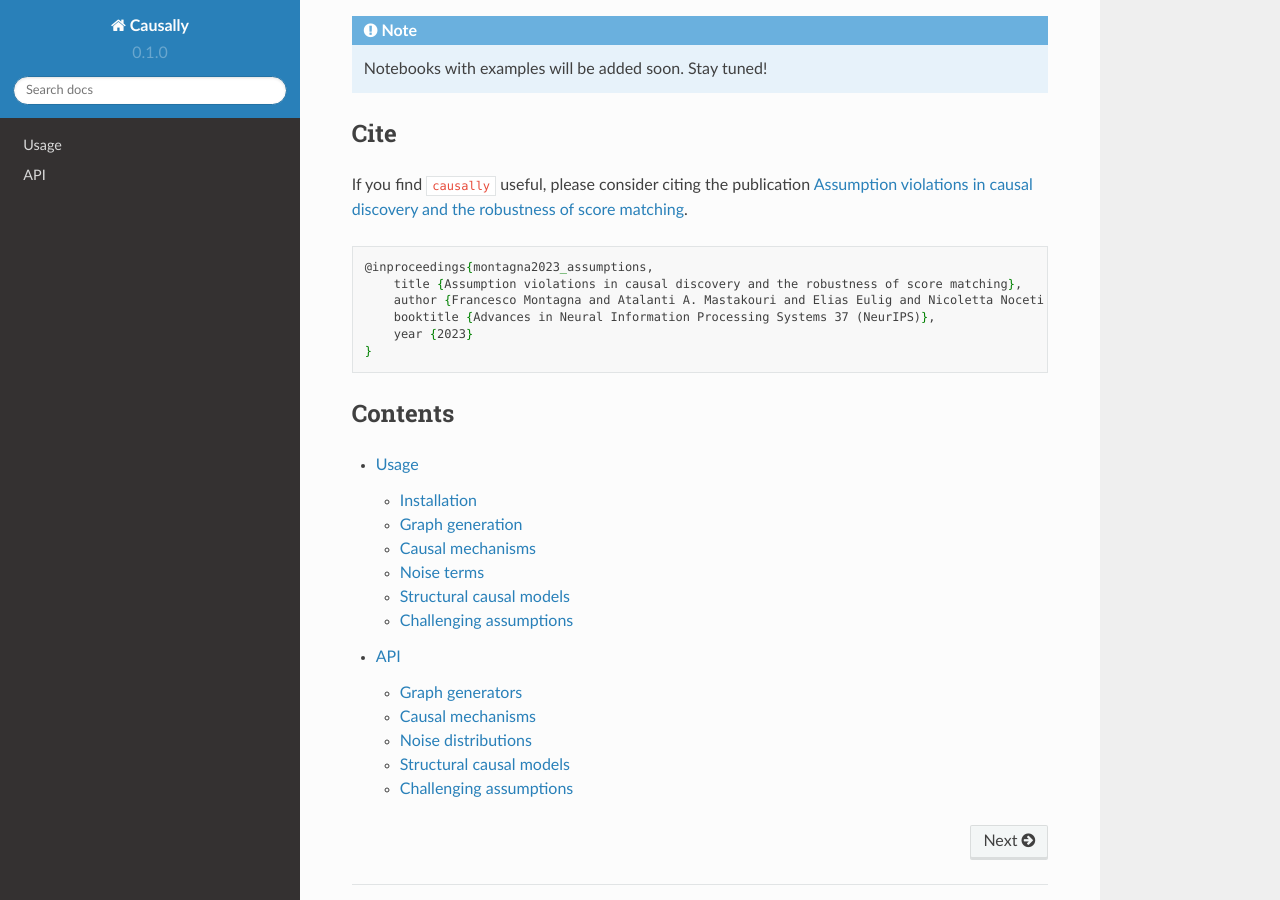
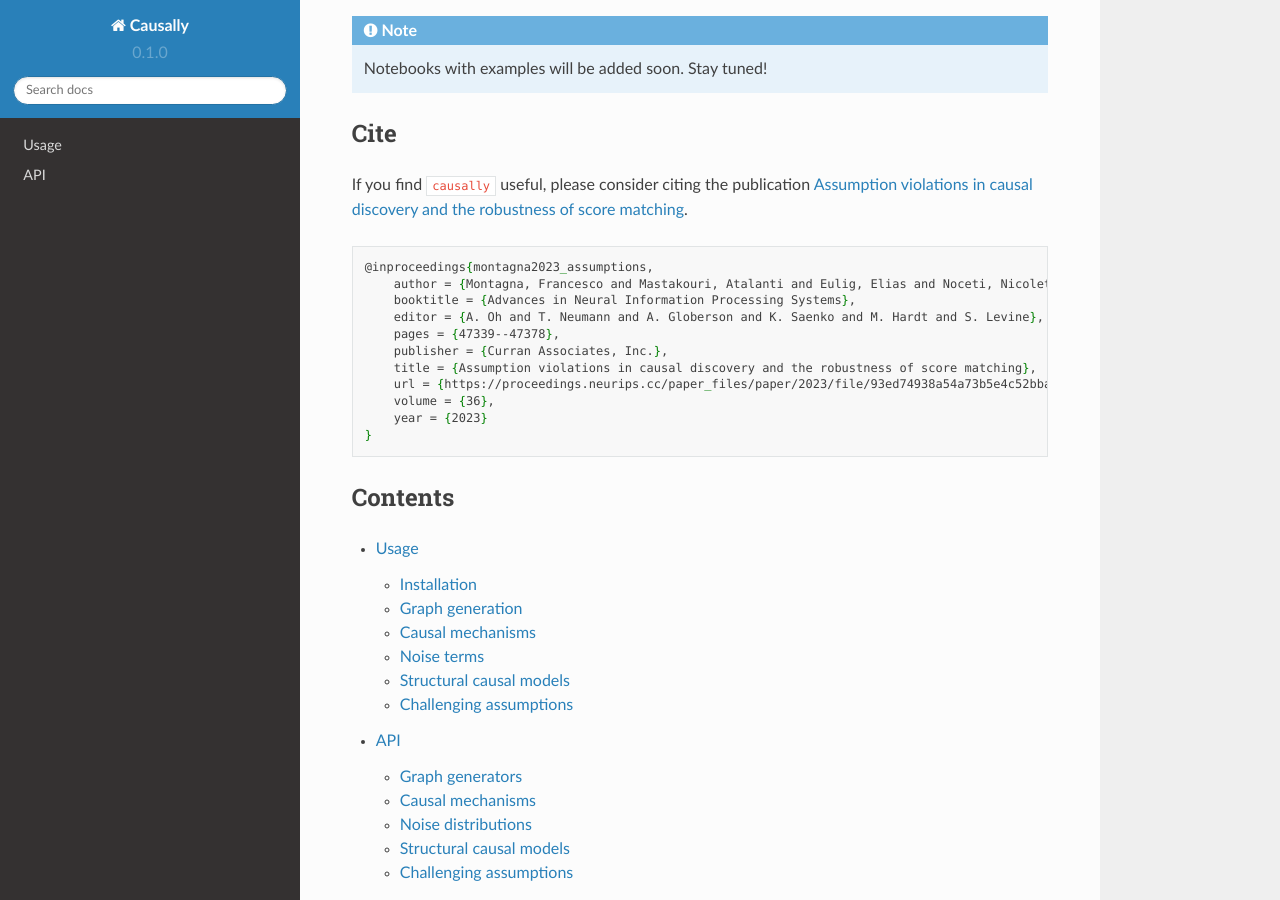
Before and after one commit to francescomontagna/causally, a Sphinx documentation site: the page built from docs/source/index.rst, in a window 1280 px wide and 900 px high, scrolled down 410 px. Built offline with Sphinx 7.4.7 and the Read the Docs theme 2.0.0, drawn with Linux system fonts in a browser that asks for light colours.

Commit message:
Update bibtex citation

```diff
--- a/docs/source/index.rst
+++ b/docs/source/index.rst
@@ -25,10 +25,15 @@ If you find ``causally`` useful, please consider citing the publication
 .. code-block:: latex
 
     @inproceedings{montagna2023_assumptions,
-        title {Assumption violations in causal discovery and the robustness of score matching},
-        author {Francesco Montagna and Atalanti A. Mastakouri and Elias Eulig and Nicoletta Noceti and Lorenzo Rosasco and Dominik Janzing and Bryon Aragam and Francesco Locatello},
-        booktitle {Advances in Neural Information Processing Systems 37 (NeurIPS)},
-        year {2023}
+        author = {Montagna, Francesco and Mastakouri, Atalanti and Eulig, Elias and Noceti, Nicoletta and Rosasco, Lorenzo and Janzing, Dominik and Aragam, Bryon and Locatello, Francesco},
+        booktitle = {Advances in Neural Information Processing Systems},
+        editor = {A. Oh and T. Neumann and A. Globerson and K. Saenko and M. Hardt and S. Levine},
+        pages = {47339--47378},
+        publisher = {Curran Associates, Inc.},
+        title = {Assumption violations in causal discovery and the robustness of score matching},
+        url = {https://proceedings.neurips.cc/paper_files/paper/2023/file/93ed74938a54a73b5e4c52bbaf42ca8e-Paper-Conference.pdf},
+        volume = {36},
+        year = {2023}
     }
 
 Contents
```
